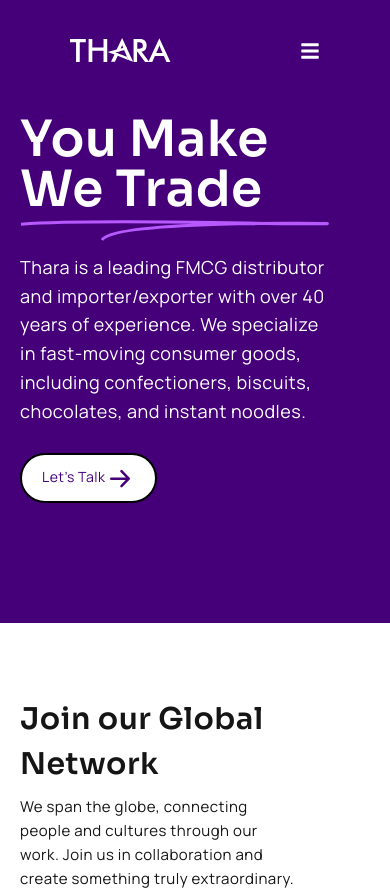
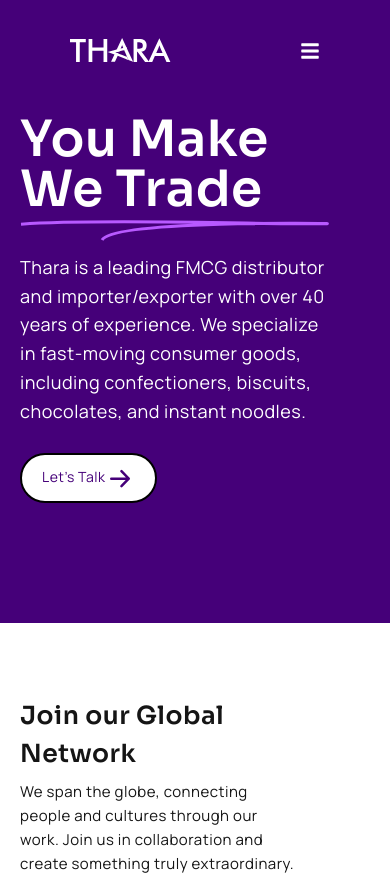
Before and after one commit to ll00lll00l0l/tharafrontend, a React (Create React App) app: page / in a window 390 px wide. Shown: the top 890 px of the page. Built offline with nearby package versions, Linux system fonts and the light colour scheme.

Commit message:
compare ui with site

```diff
--- a/src/components/AboutUs.css
+++ b/src/components/AboutUs.css
@@ -96,13 +96,14 @@
 }
   .grid-item2 span{
     color: #151515;
-    font-size: clamp(30px,3vw,50px);
+    font-size: clamp(25px,3vw,50px);
     font-family: Sora;
     font-weight: 600;
     letter-spacing: 0.5px;
     font-style: normal;
     width: 70%;
     padding-bottom: 2vw;
+    text-wrap: wrap;
 
   }
   .grid-item2 p{
```
